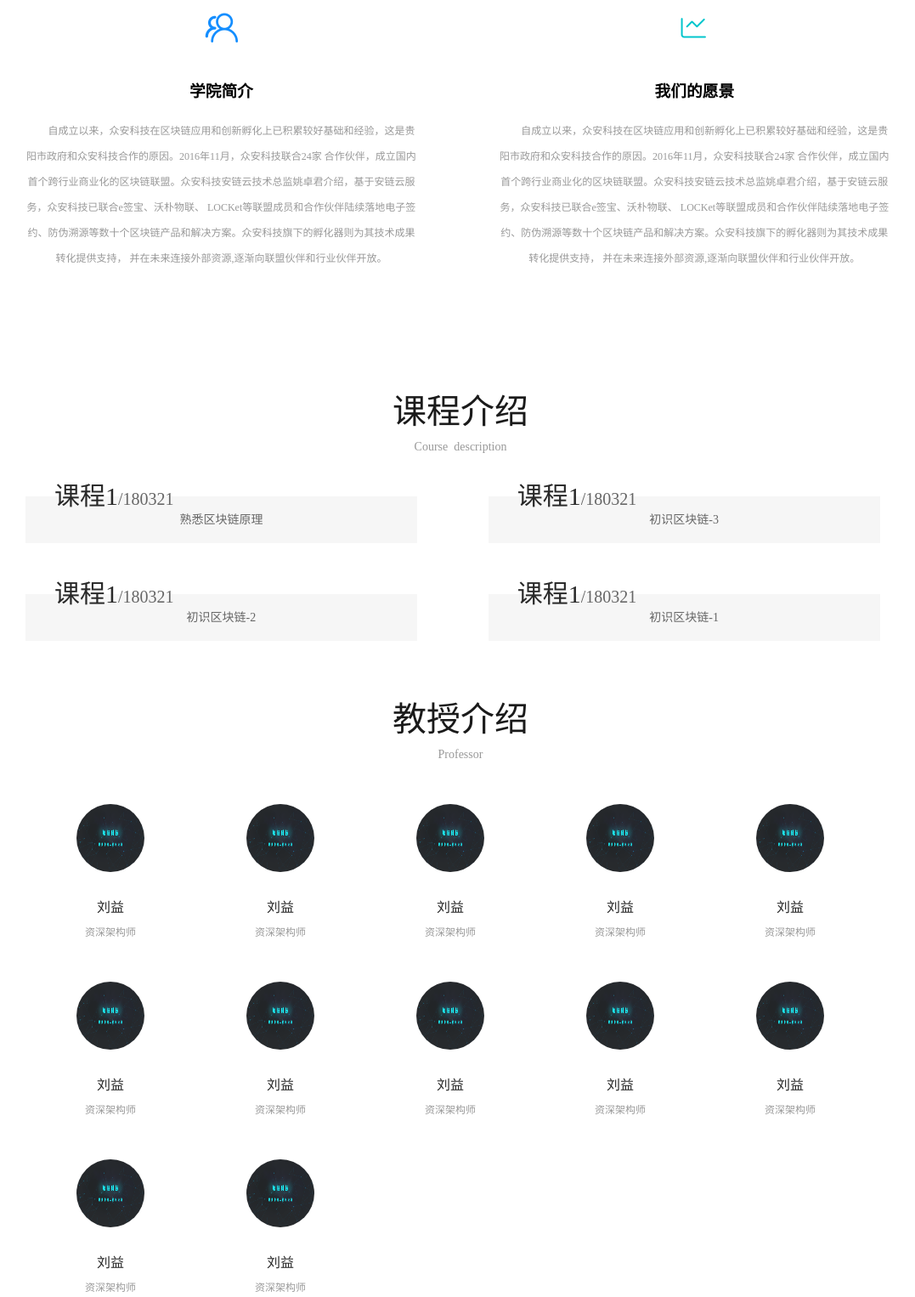
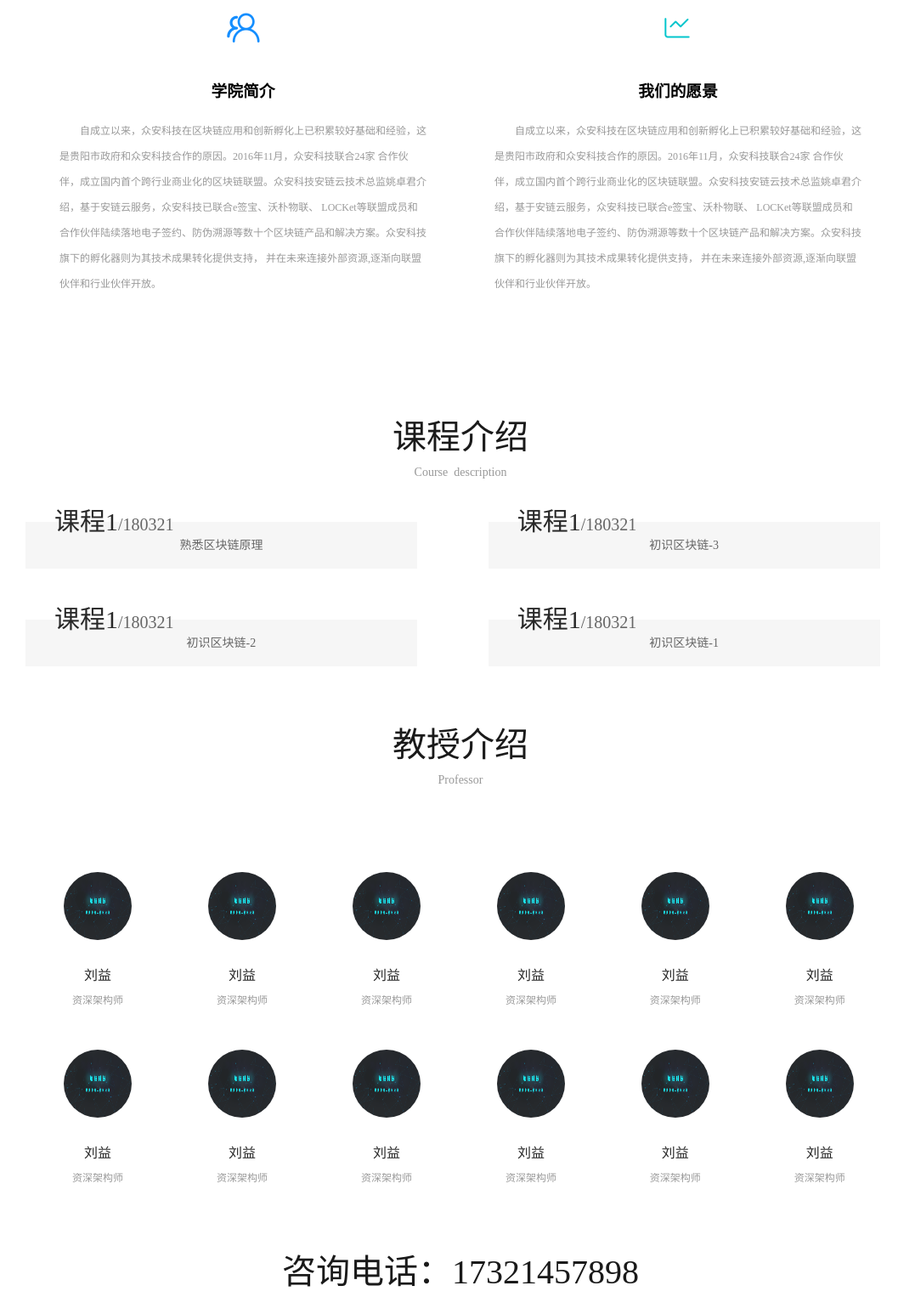
Before and after one commit to liang583685277/llkj, a plain HTML site: page index/lleducation.html in a window 1280 px wide. Shown: the part 380-1906 px from the top of the page at 85% size, without its empty margins (98-1175 px from the left). Drawn offline with Linux system fonts and the light colour scheme; files whose address does not match are found by name.

Commit message:
20180508

```diff
--- a/css/lleducation.css
+++ b/css/lleducation.css
@@ -3,11 +3,13 @@ aside {
     width: 100%;
     min-width: 1024px;
 }
-aside>img{
+
+aside > img {
     width: 100%;
     min-width: 1024px;
 }
-.headertext{
+
+.headertext {
     position: absolute;
     width: auto;
     height: 60px;
@@ -17,6 +19,7 @@ aside>img{
     margin-top: -30px;
     text-align: center;
 }
+
 .headertext > p {
     height: 39px;
     line-height: 39px;
@@ -30,6 +33,7 @@ aside>img{
     font-size: 14px;
     color: #999999;
 }
+
 .articlea {
     width: 68%;
     min-width: 1024px;
@@ -37,8 +41,9 @@ aside>img{
     margin: 0 auto;
     padding-bottom: 70px;
 }
+
 .artip {
-    margin: 66px 0;
+    margin: 66px 0 66px 40px;
     font-size: 14px;
     font-family: "MicrosoftYaHei";
     color: #999999;
@@ -52,58 +57,72 @@ aside>img{
     -webkit-background-size: cover;
     background-size: cover;
 }
-.lledar{
+
+.lledar {
     position: relative;
     min-width: 1024px;
 }
-.lledar>figure{
+
+.lledar > figure {
     display: inline-block;
-    width: 45%;
+    width: 50%;
 }
-.lledar>figure:nth-child(2){
-    margin-left: 9%;
+
+.lledar > figure:nth-child(2) {
+    float: right;
 }
-.lledar>figure>span{
+
+.lledar > figure > span {
     display: block;
     margin: 0 auto;
     font-size: 40px;
     text-align: center;
 }
-.icon-jianjie{
+
+.icon-jianjie {
     color: #148eff;
 }
-.icon-yuanjing{
+
+.icon-yuanjing {
     color: #01c5cc;
 }
-.lledar>figure>figcaption{
-    margin-top:40px ;
+
+.lledar > figure > figcaption {
+    margin-top: 40px;
     text-align: center;
 }
-.lledar>figure>figcaption>p{
+
+.lledar > figure > figcaption > p {
     height: 30px;
     line-height: 30px;
     margin: 20px auto 0;
+    padding: 0 40px;
     font-size: 12px;
     color: #999999;
+    text-align: left;
     text-indent: 24px;
 }
-.course{
+
+.course {
     margin-top: 140px;
     width: 100%;
 }
-article>h1{
+
+article > h1 {
     text-align: center;
     font-size: 40px;
     color: #1a1a1a;
     font-weight: 100;
 }
-article>hgroup{
+
+article > hgroup {
     margin: 8px auto 50px;
     text-align: center;
     font-size: 14px;
     color: #999999;
 }
-.course>fieldset{
+
+.course > fieldset {
     position: relative;
     display: inline-block;
     width: 45%;
@@ -115,66 +134,88 @@ article>hgroup{
     font-size: 14px;
     color: #666666;
 }
-.course>fieldset>div{
+
+.course > fieldset > div {
     line-height: 55px;
 }
-.courseps{
+
+.courseps {
     position: absolute;
     top: -25px;
     left: 34px;
 }
-.courseps>span:nth-child(1){
+
+.courseps > span:nth-child(1) {
     font-size: 30px;
     color: #282828;
 }
-.courseps>span:nth-child(2){
+
+.courseps > span:nth-child(2) {
     font-size: 20px;
     color: #666666;
 }
-.professor{
+
+.professor {
+    display: flex;
     width: 100%;
     min-width: 1024px;
+    flex-wrap: wrap;
+    justify-content: flex-start;
+    -webkit-align-items: flex-start;
+    align-items: flex-start;
+    /*flex-basis: 16.6%;*/
 }
-.professor>a{
-    display: inline-block;
-    margin: 0 60px 50px;
+
+.professor > a {
+    width: 16.6%;
+    margin-top: 50px;
 }
-.professor>a>figure>div{
+
+.professor > a > figure > div {
     width: 80px;
     height: 80px;
+    margin: 0 auto;
     -webkit-border-radius: 40px;
     -moz-border-radius: 40px;
     border-radius: 40px;
     overflow: hidden;
 }
-.professor>a>figure>div>img{
+
+.professor > a > figure > div > img {
     width: 80px;
     height: 80px;
 }
-.professor>a>figure>figcaption{
+
+.professor > a > figure > figcaption {
     margin-top: 28px;
     text-align: center;
 }
-.professor>a>figure>figcaption>p{
+
+.professor > a > figure > figcaption > p {
     font-size: 16px;
     color: #282828;
 }
-.professor>a>figure>figcaption>hgroup{
+
+.professor > a > figure > figcaption > hgroup {
     margin-top: 9px;
     font-size: 12px;
     color: #999999;
 }
-.courseleft{
+
+.courseleft {
     margin-right: 80px;
 }
-.tel{
+
+.tel {
     text-align: center;
 }
-.tel>h1{
+
+.tel > h1 {
     font-size: 40px;
     color: #1a1a1a;
 }
-.tel>hgroup{
+
+.tel > hgroup {
     font-size: 14px;
     color: #999999;
 }
```
